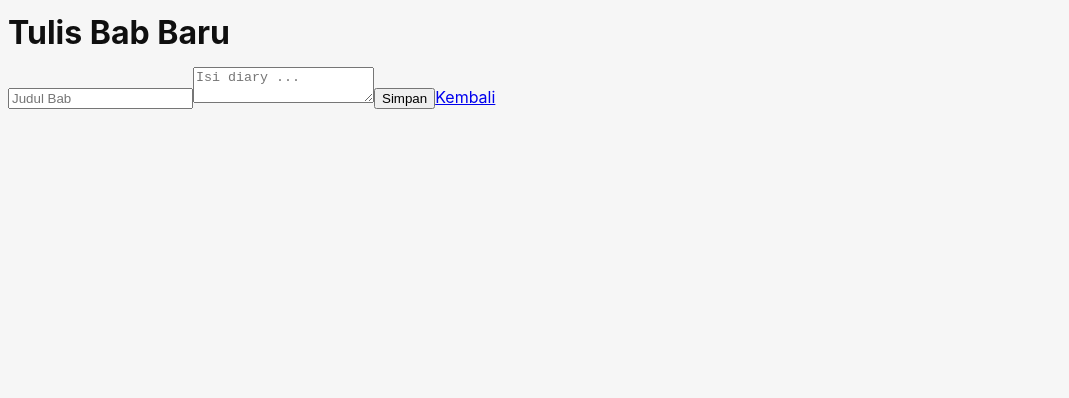
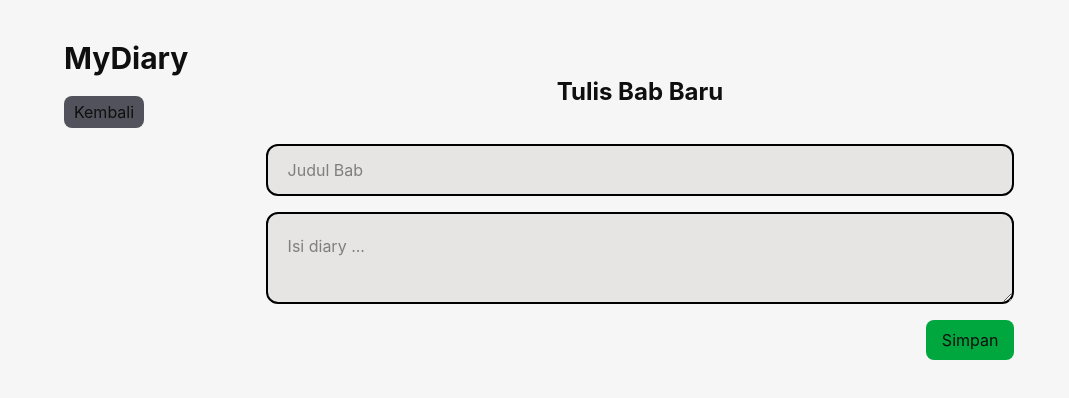
Before and after one commit to CatC0de1/MyDiary, a React (Vite) app: page /write in a window 1280 px wide. Shown: the top 398 px of the page, without its empty margins (0-1069 px from the left). Built offline with nearby package versions, Linux system fonts and the light colour scheme.

Commit message:
style: add more expience on UI, still mockup

```diff
--- a/package.json
+++ b/package.json
@@ -10,11 +10,13 @@
     "tauri": "tauri"
   },
   "dependencies": {
+    "@tailwindcss/vite": "^4.1.10",
     "@tauri-apps/api": "^2",
     "@tauri-apps/plugin-opener": "^2",
     "react": "^18.3.1",
     "react-dom": "^18.3.1",
-    "react-router-dom": "^7.6.2"
+    "react-router-dom": "^7.6.2",
+    "tailwindcss": "^4.1.10"
   },
   "devDependencies": {
     "@tauri-apps/cli": "^2",
--- /dev/null
+++ b/src/components/Title.tsx
@@ -0,0 +1,15 @@
+import { Link } from "react-router-dom"
+
+function Title() {
+  return (
+    <div className="fixed left-[5%] top-[5%] flex flex-col gap-5">
+      <h1 className="text-3xl font-bold">
+        MyDiary
+      </h1>
+      <Link to="/" className="bg-zinc-600 p-1 rounded-lg w-20 text-center hover:bg-zinc-700 transition-colors">Kembali</Link>
+    </div>
+
+  );
+}
+
+export default Title;
--- a/src/pages/EditDiary.tsx
+++ b/src/pages/EditDiary.tsx
@@ -22,13 +22,14 @@ function EditDiary() {
   };
 
   return (
-    <main className="container">
-      <h1>Edit: {title}</h1>
+    <main className="flex flex-col items-center justify-center p-4">
+      <h1 className="text-2xl font-bold pt-15 pb-5">Edit "{title}"</h1>
       <textarea
         value={content}
         onChange={(e) => setContent(e.target.value)}
+        className="bg-stone-200 text-stone-900 p-5 rounded-xl border-2 border-black w-[60%] text-justify"
       />
-      <div>
+      <div className="fixed right-[5%] top-[5%] flex flex-col justify-center items-center gap-3 w-30 ">
         <button onClick={handleSave}>Simpan</button>
         <button onClick={() => navigate(-1)}>Batal</button>
       </div>
--- a/src/pages/Home.tsx
+++ b/src/pages/Home.tsx
@@ -16,18 +16,25 @@ function Home() {
   }, []);
 
   return (
-    <main className="container">
-      <h1>MyDiary</h1>
-      <Link to="/write" className="button">+ Tulis Bab Baru</Link>
-      <ul>
+    <main className="flex justify-center items-center flex-col">
+      <h1 className="my-[5%] text-4xl">MyDiary</h1>
+      <ul className="flex flex-col items-center justify-center w-[85%]">
         {titles.map((entry) => (
-          <li key={entry.title}>
+          <li key={entry.title} className="w-full max-w-lg mb-4">
             <Link to={`/read/${encodeURIComponent(entry.title)}`}>
-              {entry.title} = {new Date(entry.created_at).toLocaleDateString()}
+              <div className="flex flex-col bg-gray-600 rounded-lg shadow-lg w-full p-4 hover:bg-gray-700 transition-colors">
+                <h2 className="text-xl font-bold">
+                  {entry.title}
+                </h2>
+                <h2 className="text-sm text-gray-300 self-end">
+                  {new Date(entry.created_at).toLocaleDateString()}
+                </h2>
+              </div>
             </Link>
           </li>
         ))}
       </ul>
+      <Link to="/write" className="bg-zinc-600 p-2 rounded-lg hover:bg-zinc-700">+ Tulis Bab Baru</Link>
     </main>
   );
 }
--- a/src/pages/ReadDiary.tsx
+++ b/src/pages/ReadDiary.tsx
@@ -1,6 +1,8 @@
 import { useEffect, useState } from "react";
-import { useParams, Link, useNavigate } from "react-router-dom";
+import { useParams, useNavigate } from "react-router-dom";
 import { invoke } from "@tauri-apps/api/core";
+import Title from "../components/Title";
+import "../styles/ReadDiary.css"
 
 function ReadDiary() {
   const { title } = useParams();
@@ -26,14 +28,14 @@ function ReadDiary() {
   };
 
   return (
-    <main className="container">
-      <h1>{title}</h1>
-      <p>{content}</p>
+    <main className="flex flex-col items-center justify-center p-4">
+      <Title />
+      <h1 className="text-2xl font-bold pt-15 pb-5">{title}</h1>
+      <p className="bg-stone-200 text-stone-900 p-5 rounded-xl border-2 border-black w-[60%] text-justify">{content}</p>
 
-      <div>
-        <button onClick={handleEdit}>Edit</button>
-        <button onClick={handleDelete}>Delete</button>
-        <Link to="/" className="button">Kembali</Link>
+      <div className="fixed right-[5%] top-[5%] flex flex-col justify-center items-center gap-3 w-30">
+        <button onClick={handleEdit} className="button bg-yellow-400 hover:bg-yellow-500">Edit</button>
+        <button onClick={handleDelete} className="button bg-red-600 hover:bg-red-700">Delete</button>
       </div>
     </main>
   );
--- a/src/pages/WriteDiary.tsx
+++ b/src/pages/WriteDiary.tsx
@@ -1,6 +1,7 @@
 import { useState } from "react";
-import { useNavigate, Link } from "react-router-dom";
+import { useNavigate } from "react-router-dom";
 import { invoke } from "@tauri-apps/api/core";
+import Title from "../components/Title";
 
 function WriteDiary() {
   const [title, setTitle] = useState("");
@@ -20,23 +21,23 @@ function WriteDiary() {
   };
 
   return (
-    <main className="container">
-      <h1>Tulis Bab Baru</h1>
+    <main className="flex flex-col items-center justify-center p-4 gap-4">
+      <Title />
+      <h1 className="text-2xl font-bold pt-15 pb-5">Tulis Bab Baru</h1>
       <input
         type="text"
         placeholder="Judul Bab"
         value={title}
         onChange={(e) => setTitle(e.target.value)}
-        className="input"
+        className="bg-stone-200 text-stone-900 px-5 py-3 rounded-xl border-2 border-black w-[60%] text-justify"
       />
       <textarea
         placeholder="Isi diary ..."
         value={content}
         onChange={(e) => setContent(e.target.value)}
-        className="textarea"
+        className="bg-stone-200 text-stone-900 p-5 rounded-xl border-2 border-black w-[60%] text-justify"
       />
-      <button onClick={handleSubmit} className="button">Simpan</button>
-      <Link to="/" className="button">Kembali</Link>
+      <button onClick={handleSubmit} className="self-end mr-[20%] px-4 py-2 bg-green-600 hover:bg-green-700 transition-colors rounded-lg">Simpan</button>
     </main>
   );
 }
--- /dev/null
+++ b/src/styles/ReadDiary.css
@@ -0,0 +1,5 @@
+@import "tailwindcss";
+
+.button {
+  @apply w-full rounded-lg p-1 transition-colors;
+}
--- a/src/styles/global.css
+++ b/src/styles/global.css
@@ -1,3 +1,5 @@
+@import "tailwindcss";
+
 :root {
   font-family: Inter, Avenir, Helvetica, Arial, sans-serif;
   font-size: 16px;
--- a/vite.config.ts
+++ b/vite.config.ts
@@ -1,12 +1,16 @@
 import { defineConfig } from "vite";
 import react from "@vitejs/plugin-react";
+import tailwindcss from '@tailwindcss/vite'
 
 // @ts-expect-error process is a nodejs global
 const host = process.env.TAURI_DEV_HOST;
 
 // https://vitejs.dev/config/
 export default defineConfig(async () => ({
-  plugins: [react()],
+  plugins: [
+    react(),
+    tailwindcss(),
+  ],
 
   // Vite options tailored for Tauri development and only applied in `tauri dev` or `tauri build`
   //
```
Also changed, not shown: src/pages/App.tsx (deleted, +0 -51 lines), 1 other file (tests, documents, lock files or other folders).
